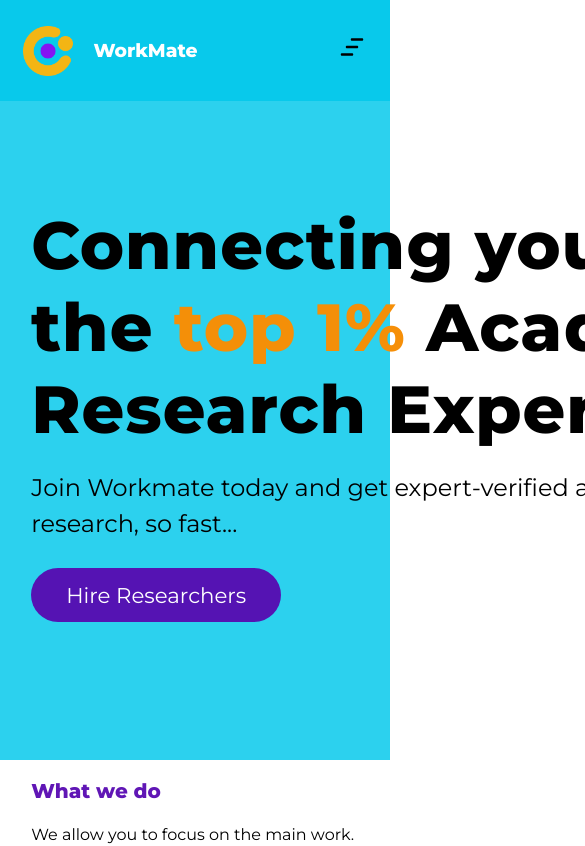
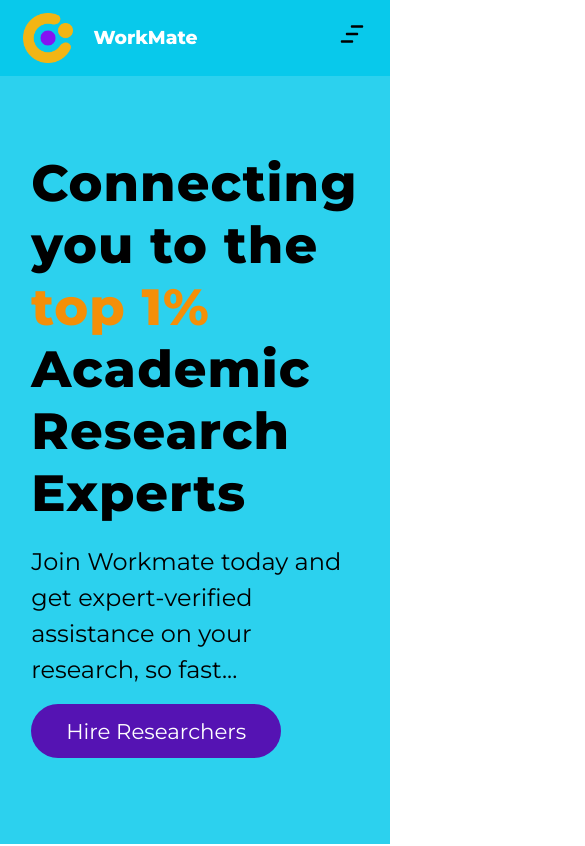
Before and after one commit to Student-tutor/workmate_frontend, a React (Create React App) app: page / in a window 390 px wide. Shown: the top 846 px of the page, 585 px wide, since content can reach past the window. Built offline with nearby package versions, Linux system fonts and the light colour scheme; no server answers.

Commit message:
responsiveness

```diff
--- a/src/Styled.jsx
+++ b/src/Styled.jsx
@@ -263,11 +263,12 @@ export const Home = styled.div``;
 export const ShowcaseContainer = styled.div``;
 
 export const Showcase = styled.section`
-  display: grid;
+  display: flex;
   grid-template-columns: auto 40%;
   grid-gap: 5%;
   align-items: center;
-  height: 90vh;
+  justify-content: center;
+  height: 100vh;
   background: var(--Color-5);
   padding: 15vh  8%  5vh;
   padding-top: 15vh;
@@ -275,6 +276,7 @@ export const Showcase = styled.section`
   @media (max-width: 900px) {
     padding-top: 10vh;
     grid-template-columns: 1fr;
+
   }
 `;
 export const ShowcaseText = styled.div`
@@ -285,13 +287,17 @@ export const ShowcaseText = styled.div`
   }
 `;
 export const ShowcaseTitle = styled.h3`
-  font-size: 50pt;
+  font-size: 3.1875rem;
   font-weight: 700;
   margin-bottom: 20px;
   letter-spacing: 1px;
   margin-top: 10px;
-  width: 49rem;
+  width: 46rem;
   color: offwhite;
+  @media (max-width: 900px) {
+    width: 100%;
+    // width: 24rem;
+  }
 
   span{
     color: var(--Color-2);
@@ -300,7 +306,13 @@ export const ShowcaseTitle = styled.h3`
 export const ShowcaseContent = styled.p`
   line-height: 150%;
   font-size: 18pt;
-  margin-bottom: 40px;
+  margin-bottom: 50px;
+  width: 40rem;
+  @media (max-width: 900px) {
+    width: 100%;
+    margin-bottom: 30px;
+    // width: 24rem;
+  }
 `;
 export const ShowcaseBtn = styled.a`
   font-size: 16pt;
@@ -309,6 +321,7 @@ export const ShowcaseBtn = styled.a`
   border-radius: 50px;
   background: Var(--Color-1);
   color: Var(--White);
+
 
 `;
 
@@ -321,7 +334,8 @@ export const ShowcaseSlide = styled.div`
   position: relative;
 `;
 export const Img = styled.img`
-  width: 70%;
+  width: 36.75rem;
+  height: 36.75rem;
 `;
 
 // export const HowItWorks = styled.div`
--- a/src/components/layout/Navbar.jsx
+++ b/src/components/layout/Navbar.jsx
@@ -64,6 +64,11 @@ const Nav = styled.div`
   transition: all .5s;
   z-index: 999;
 
+  @media (max-width: 900px) {
+    height: 9vh;
+
+  }
+
   .logo {
 display: flex;
 justify-content: space-between;
--- a/src/components/pages/Home/HomePage.jsx
+++ b/src/components/pages/Home/HomePage.jsx
@@ -55,6 +55,7 @@ const HomePage = () => {
                 </Link>
                    }
                 </ShowcaseText>
+
             <ShowcaseImg>
               <Img src={showcaseImg} alt="" />
             </ShowcaseImg>
```
